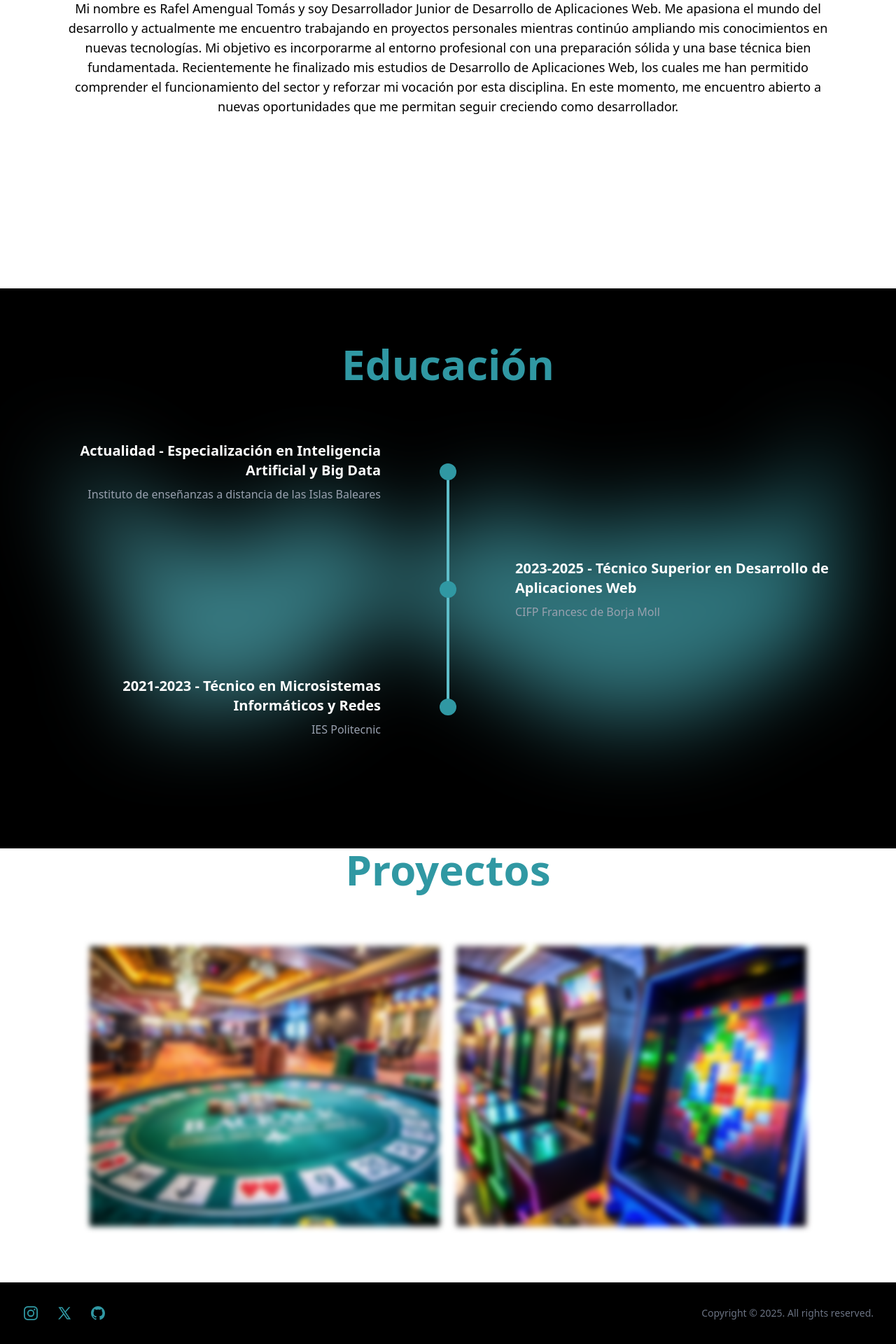
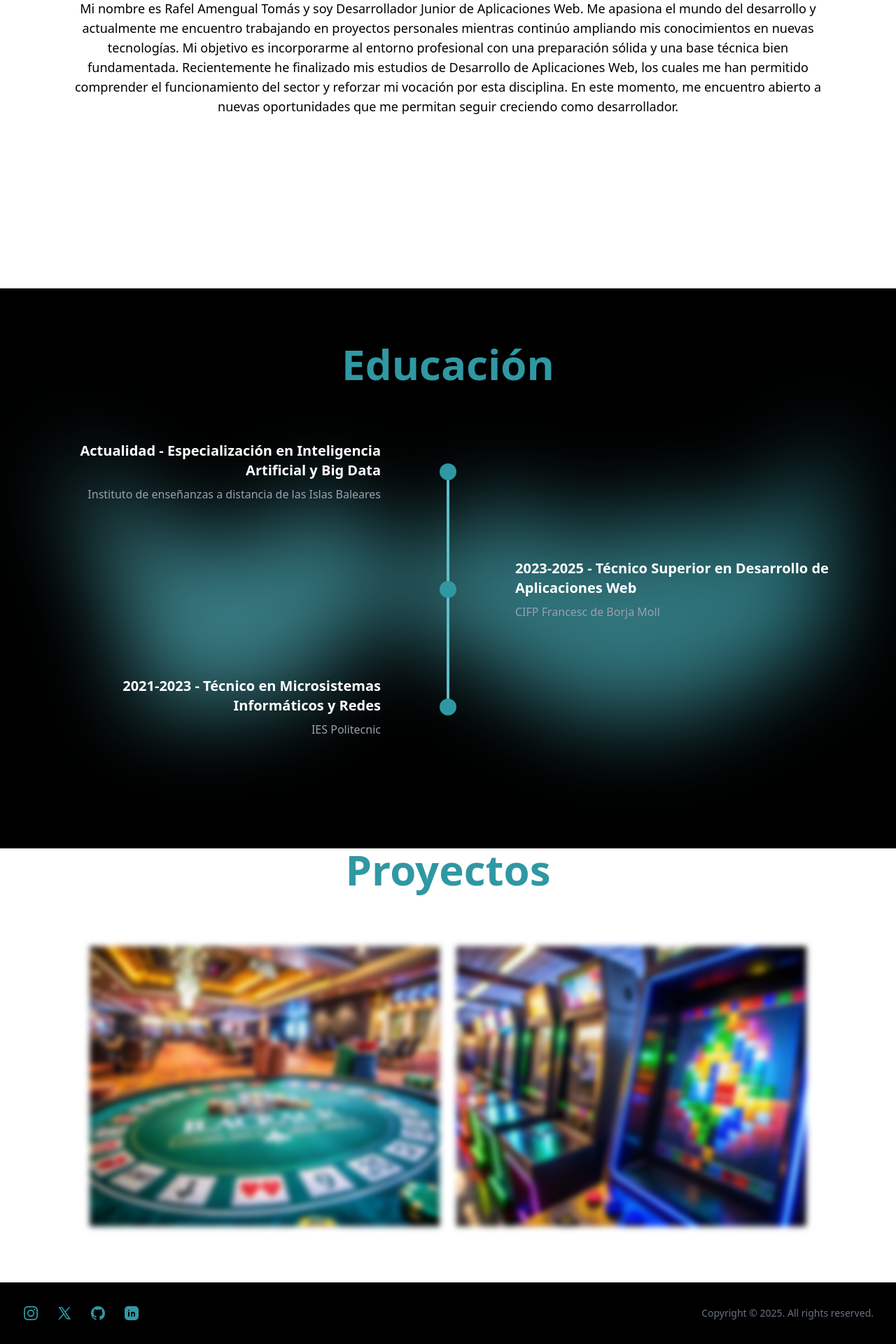
Before and after one commit to RafelAm/Portfolio, an Angular app: page / in a window 1280 px wide. Shown: the part 1156-3076 px from the top of the page at 70% size. Built offline with nearby package versions, Linux system fonts and the light colour scheme.

Commit message:
Update 0.2v
Añadido link a linkedin

```diff
--- a/src/app/components/footer/footer.html
+++ b/src/app/components/footer/footer.html
@@ -53,6 +53,18 @@
             </svg>
           </a>
         </li>
+        <li>
+          <a
+            href="https://www.linkedin.com/in/rafelam/"
+            rel="noopener"
+            target="_blank"
+            class="text-[#3098a3] transition hover:text-[#5fbec9]"
+          >
+            <span class="sr-only">LinkedIn</span>
+            <svg class="icon icon-tabler icons-tabler-filled icon-tabler-brand-linkedin size-6 " fill="currentColor" aria-hidden="true" viewBox="0 0 24 24"><path stroke="none" d="M0 0h24v24H0z" fill="none"/><path fill-rule="evenodd" clip-rule="evenodd"  d="M17 2a5 5 0 0 1 5 5v10a5 5 0 0 1 -5 5h-10a5 5 0 0 1 -5 -5v-10a5 5 0 0 1 5 -5zm-9 8a1 1 0 0 0 -1 1v5a1 1 0 0 0 2 0v-5a1 1 0 0 0 -1 -1m6 0a3 3 0 0 0 -1.168 .236l-.125 .057a1 1 0 0 0 -1.707 .707v5a1 1 0 0 0 2 0v-3a1 1 0 0 1 2 0v3a1 1 0 0 0 2 0v-3a3 3 0 0 0 -3 -3m-6 -3a1 1 0 0 0 -.993 .883l-.007 .127a1 1 0 0 0 1.993 .117l.007 -.127a1 1 0 0 0 -1 -1" /></svg>
+          </a>
+        </li>
+
       </ul>
       </div>
 
--- a/src/app/components/info/info.html
+++ b/src/app/components/info/info.html
@@ -3,7 +3,7 @@
     <!-- Título -->
     <h1 class="text-[#3098a3] text-6xl text-center font-bold mb-20">Sobre mí</h1>
     <p class="text-black font-medium text-lg text-center">
-      Mi nombre es Rafel Amengual Tomás y soy Desarrollador Junior de Desarrollo de Aplicaciones Web.
+      Mi nombre es Rafel Amengual Tomás y soy Desarrollador Junior de Aplicaciones Web.
       Me apasiona el mundo del desarrollo y actualmente me encuentro trabajando en proyectos personales mientras continúo ampliando
       mis conocimientos en nuevas tecnologías. Mi objetivo es incorporarme al entorno profesional con una preparación sólida
       y una base técnica bien fundamentada. Recientemente he finalizado mis estudios de Desarrollo de Aplicaciones Web,
--- a/src/app/components/proyectos/proyectos.html
+++ b/src/app/components/proyectos/proyectos.html
@@ -9,7 +9,7 @@
       <a href="https://github.com/RafelAm/Proyecto-DAW-2024-2025">
         <img class="h-full w-full object-cover object-center blur-xs" src="/blackjack.png" alt="image">
         <div class="absolute inset-0 flex flex-col justify-end p-6 sm:p-10 text-white bg-black/50
-                    opacity-100 lg:opacity-0 lg:group-hover:opacity-100 transition-all duration-300 ">
+                    opacity-100 xl:opacity-0 xl:group-hover:opacity-100 transition-all duration-300 ">
           <h1 class="text-xl sm:text-3xl font-medium text-[#3098a3] ">BlackJack Multiplayer</h1>
           <p class="text-sm sm:text-base font-bold">
             Este proyecto es mi proyecto de final de curso el cual presenté y está hecho con Node.js y Socket.io como tecnologías principales.
@@ -23,7 +23,7 @@
       <a href="https://github.com/RafelAm/tetris-cliente">
         <img class="h-full w-full object-cover object-center blur-xs" src="/tetris.png" alt="image">
         <div class="absolute inset-0 flex flex-col justify-end p-6 sm:p-10 text-white bg-black/50
-                    opacity-100 lg:opacity-0 lg:group-hover:opacity-100 transition-all duration-300">
+                    opacity-100 xl:opacity-0 xl:group-hover:opacity-100 transition-all duration-300">
           <h1 class="text-xl sm:text-3xl font-medium text-[#3098a3]">Tetris</h1>
           <p class="text-sm sm:text-base font-bold">
             Este proyecto es una pequeña tarea basada en JavaScript, Canva y HTML, el cual es un tetris ejecutado en cliente.
```
